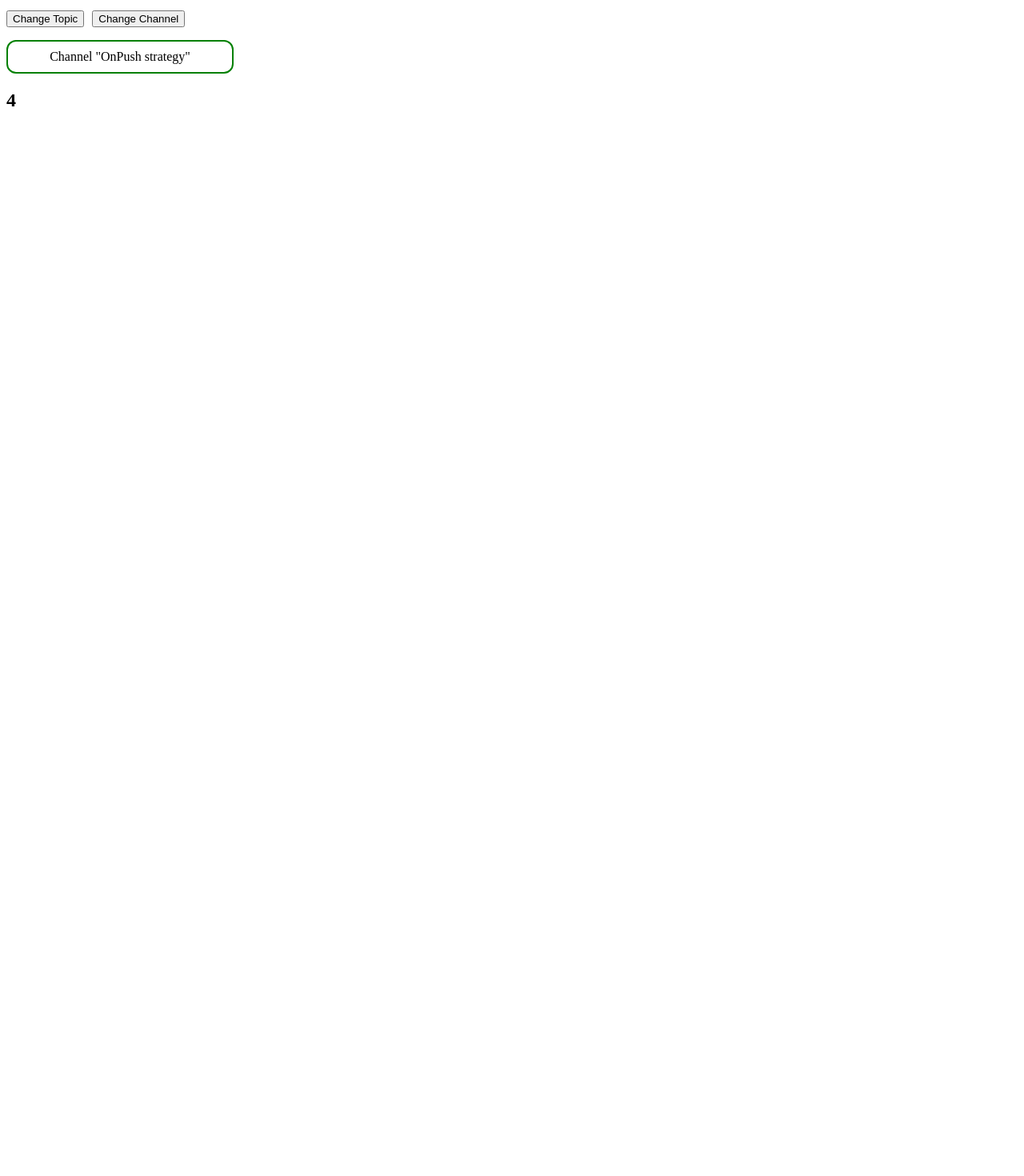
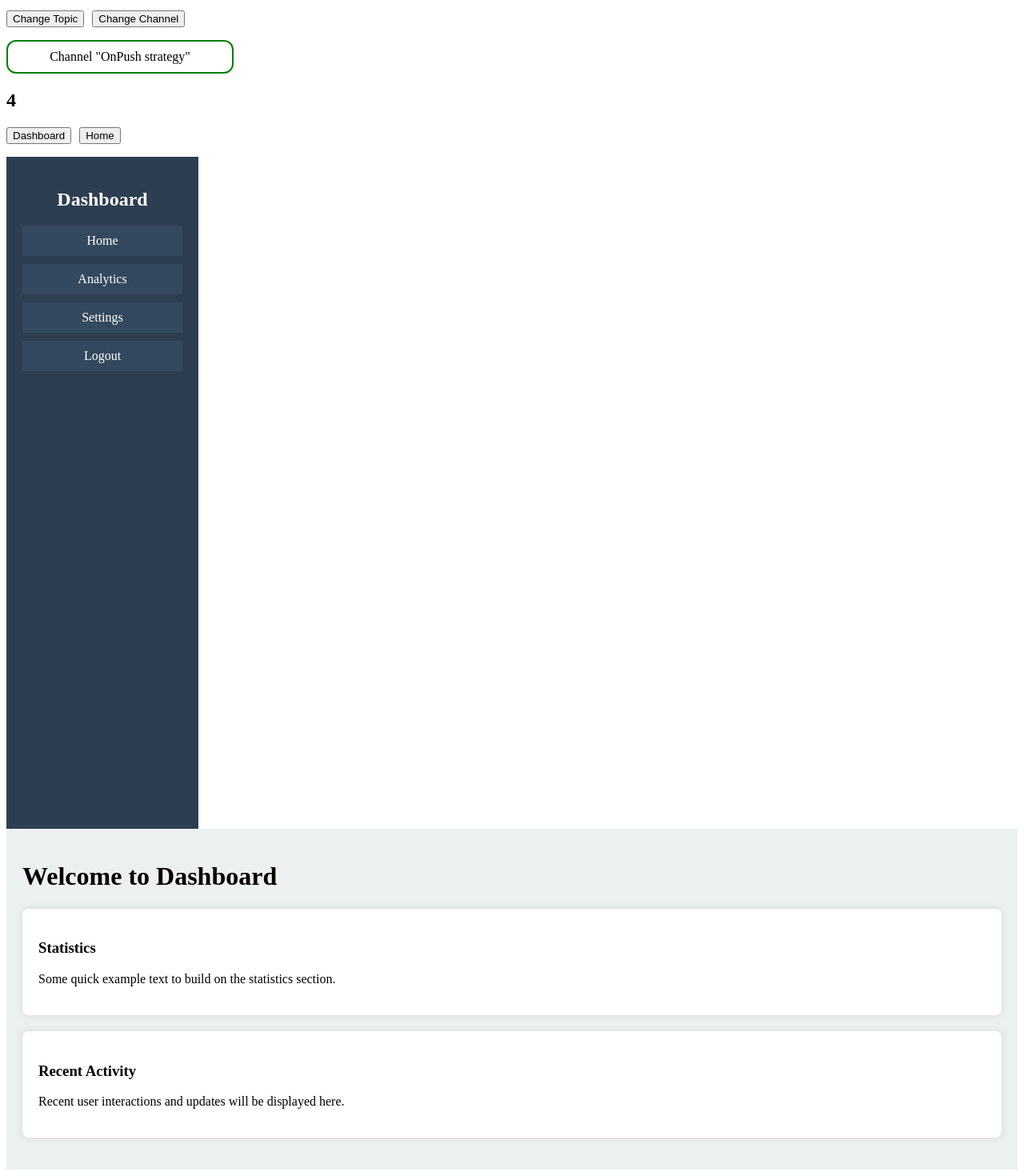
Before and after one commit to dbegogow/Front-end-Playground, an Angular app in the folder Angular/performance-optimization-techniques/: page /dashboard in a window 1280 px wide. Shown: the part 54-1524 px from the top of the page at 80% size. Before the commit the page ends 800 px from the top, so only its background shows below. Built offline with nearby package versions, Linux system fonts and the light colour scheme.

Commit message:
Register route with lazy loading

```diff
--- a/Angular/performance-optimization-techniques/src/app/app.component.ts
+++ b/Angular/performance-optimization-techniques/src/app/app.component.ts
@@ -16,6 +16,8 @@ import { RouterModule } from '@angular/router';
     <button (click)="changeChannel()">Change Channel</button>
     <app-channel [name]="name"></app-channel>
     <h2>{{ counter$ | async }}</h2>
+    <button routerLink="/dashboard">Dashboard</button>
+    <button routerLink="/">Home</button>
     <router-outlet></router-outlet>
   `,
   styleUrls: ['./app.component.scss'],
--- a/Angular/performance-optimization-techniques/src/app/app.routes.ts
+++ b/Angular/performance-optimization-techniques/src/app/app.routes.ts
@@ -5,12 +5,13 @@ import { ContentComponent } from './content/content.component';
 export const routes: Routes = [
   {
     path: 'dashboard',
-    component: DashboardComponent,
-    title: 'Dashboard',
+    loadComponent: () =>
+      import('../app/dashboard/dashboard.component').then(
+        (m) => m.DashboardComponent
+      ),
   },
   {
     path: 'content',
     component: ContentComponent,
-    title: 'Content',
   },
 ];
--- a/Angular/performance-optimization-techniques/src/app/dashboard/dashboard.component.html
+++ b/Angular/performance-optimization-techniques/src/app/dashboard/dashboard.component.html
@@ -0,0 +1,20 @@
+<div class="sidebar">
+    <h2>Dashboard</h2>
+    <ul>
+        <li>Home</li>
+        <li>Analytics</li>
+        <li>Settings</li>
+        <li>Logout</li>
+    </ul>
+</div>
+<div class="main-content">
+    <h1>Welcome to Dashboard</h1>
+    <div class="card">
+        <h3>Statistics</h3>
+        <p>Some quick example text to build on the statistics section.</p>
+    </div>
+    <div class="card">
+        <h3>Recent Activity</h3>
+        <p>Recent user interactions and updates will be displayed here.</p>
+    </div>
+</div>
--- a/Angular/performance-optimization-techniques/src/app/dashboard/dashboard.component.scss
+++ b/Angular/performance-optimization-techniques/src/app/dashboard/dashboard.component.scss
@@ -0,0 +1,49 @@
+$primary-color: #2c3e50;
+$secondary-color: #34495e;
+$highlight-color: #1abc9c;
+$background-color: #ecf0f1;
+$text-color: white;
+
+.sidebar {
+  width: 200px;
+  background: $primary-color;
+  color: $text-color;
+  height: 100vh;
+  padding: 20px;
+  margin-top: 16px;
+
+  h2 {
+    text-align: center;
+  }
+
+  ul {
+    list-style: none;
+    padding: 0;
+
+    li {
+      padding: 10px;
+      margin: 10px 0;
+      background: $secondary-color;
+      text-align: center;
+      cursor: pointer;
+
+      &:hover {
+        background: $highlight-color;
+      }
+    }
+  }
+}
+
+.main-content {
+  flex-grow: 1;
+  padding: 20px;
+  background: $background-color;
+
+  .card {
+    background: white;
+    padding: 20px;
+    margin: 20px 0;
+    border-radius: 8px;
+    box-shadow: 0 0 10px rgba(0, 0, 0, 0.1);
+  }
+}
--- a/Angular/performance-optimization-techniques/src/app/dashboard/dashboard.component.ts
+++ b/Angular/performance-optimization-techniques/src/app/dashboard/dashboard.component.ts
@@ -4,5 +4,6 @@ import { Component, Input } from '@angular/core';
   selector: 'app-dashboard',
   templateUrl: './dashboard.component.html',
   styleUrls: ['./dashboard.component.scss'],
+  standalone: true,
 })
 export class DashboardComponent {}
```
